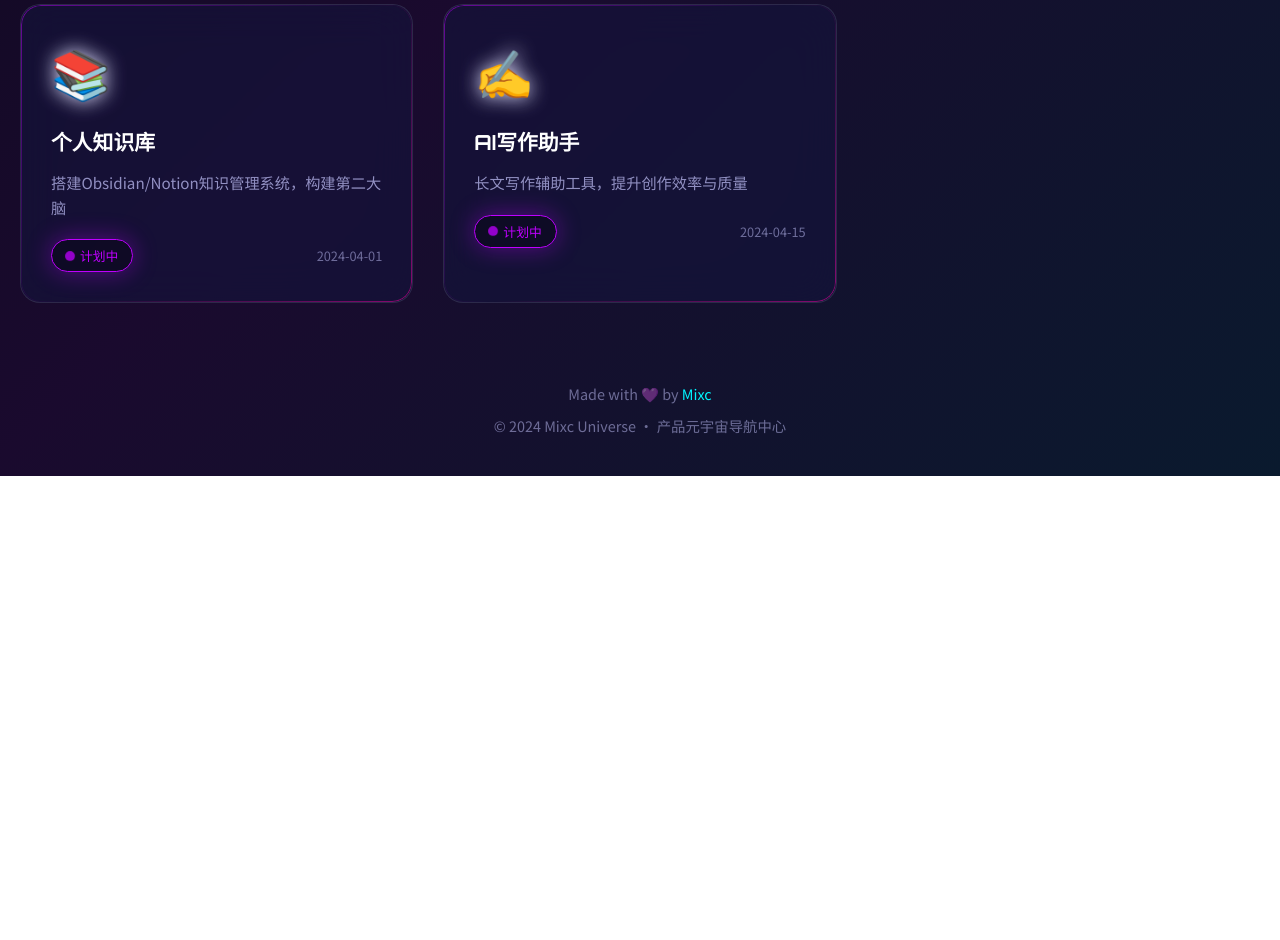
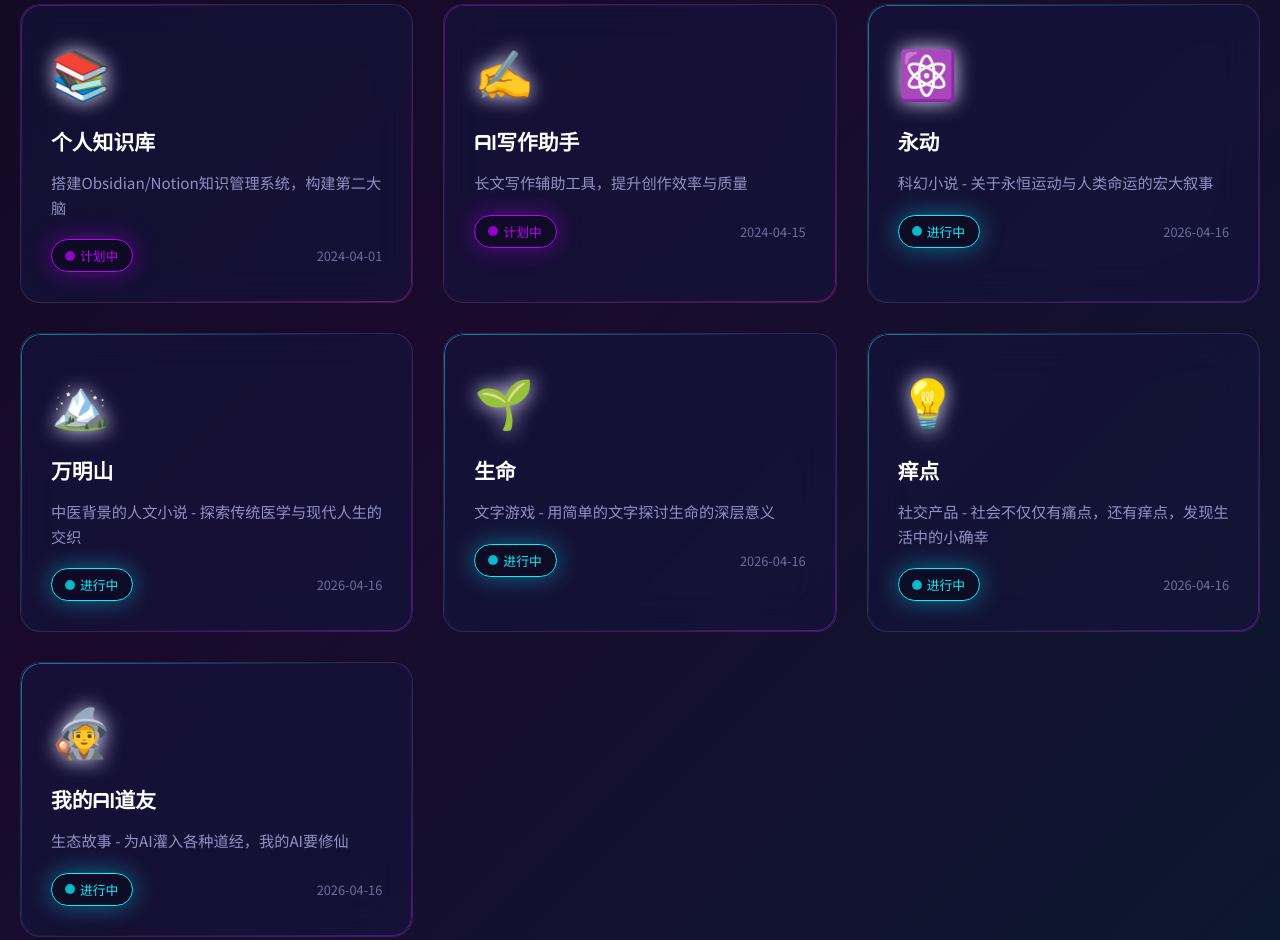
Before and after one commit to Wangtengyu/deckcraft, a website: page mixc-universe/index.html in a window 1280 px wide. Shown: the part 833-1773 px from the top of the page. Before the commit the page ends 1309 px from the top, so only its background shows below. Drawn offline with nearby package versions, Linux system fonts and the light colour scheme.

Commit message:
添加5个新产品到元宇宙导航站：永动、万明山、生命、痒点、我的AI道友

```diff
--- a/mixc-universe/index.html
+++ b/mixc-universe/index.html
@@ -843,6 +843,56 @@
                 statusClass: "status-planned",
                 link: null,
                 createTime: "2024-04-15"
+            },
+            {
+                id: 6,
+                name: "永动",
+                icon: "⚛️",
+                description: "科幻小说 - 关于永恒运动与人类命运的宏大叙事",
+                status: "进行中",
+                statusClass: "status-progress",
+                link: null,
+                createTime: "2026-04-16"
+            },
+            {
+                id: 7,
+                name: "万明山",
+                icon: "🏔️",
+                description: "中医背景的人文小说 - 探索传统医学与现代人生的交织",
+                status: "进行中",
+                statusClass: "status-progress",
+                link: null,
+                createTime: "2026-04-16"
+            },
+            {
+                id: 8,
+                name: "生命",
+                icon: "🌱",
+                description: "文字游戏 - 用简单的文字探讨生命的深层意义",
+                status: "进行中",
+                statusClass: "status-progress",
+                link: null,
+                createTime: "2026-04-16"
+            },
+            {
+                id: 9,
+                name: "痒点",
+                icon: "💡",
+                description: "社交产品 - 社会不仅仅有痛点，还有痒点，发现生活中的小确幸",
+                status: "进行中",
+                statusClass: "status-progress",
+                link: null,
+                createTime: "2026-04-16"
+            },
+            {
+                id: 10,
+                name: "我的AI道友",
+                icon: "🧙",
+                description: "生态故事 - 为AI灌入各种道经，我的AI要修仙",
+                status: "进行中",
+                statusClass: "status-progress",
+                link: null,
+                createTime: "2026-04-16"
             }
         ];
 
```
